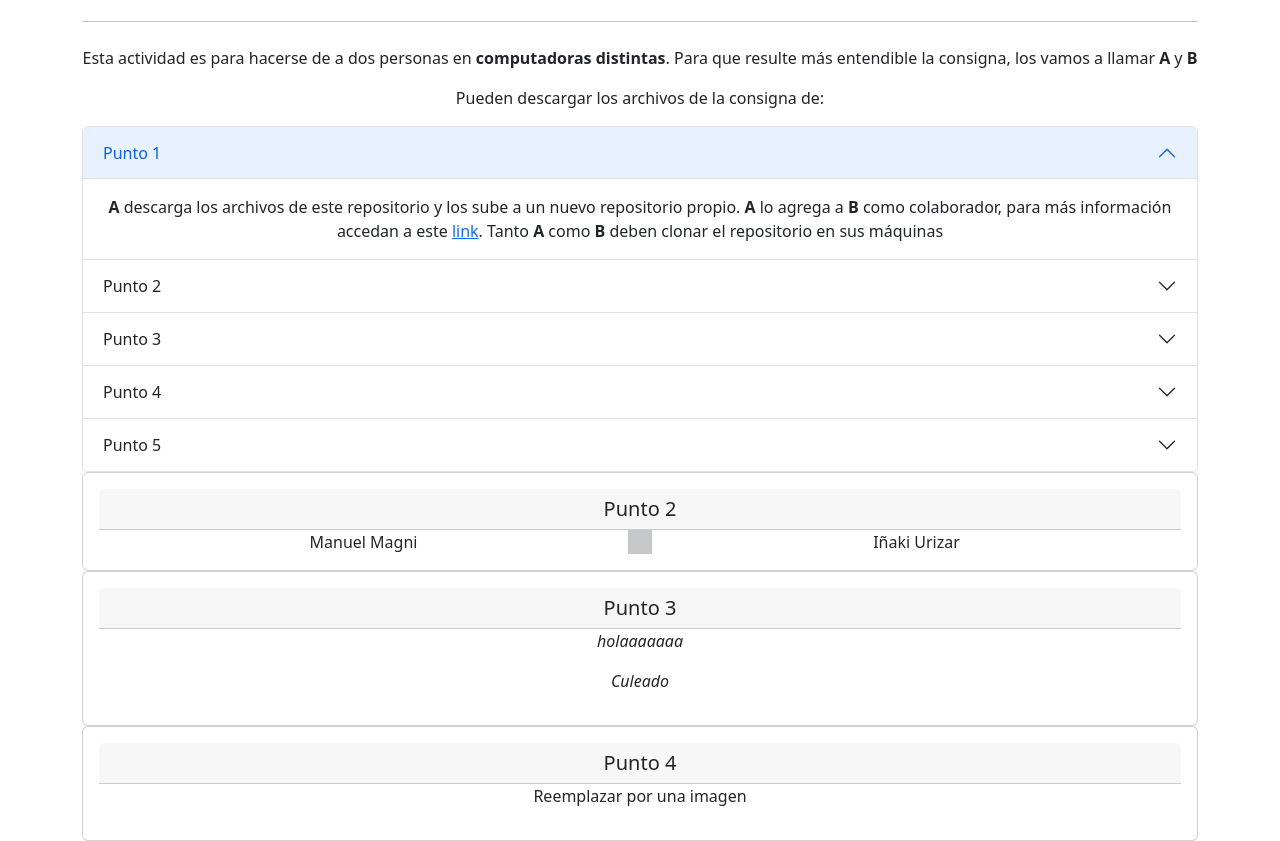
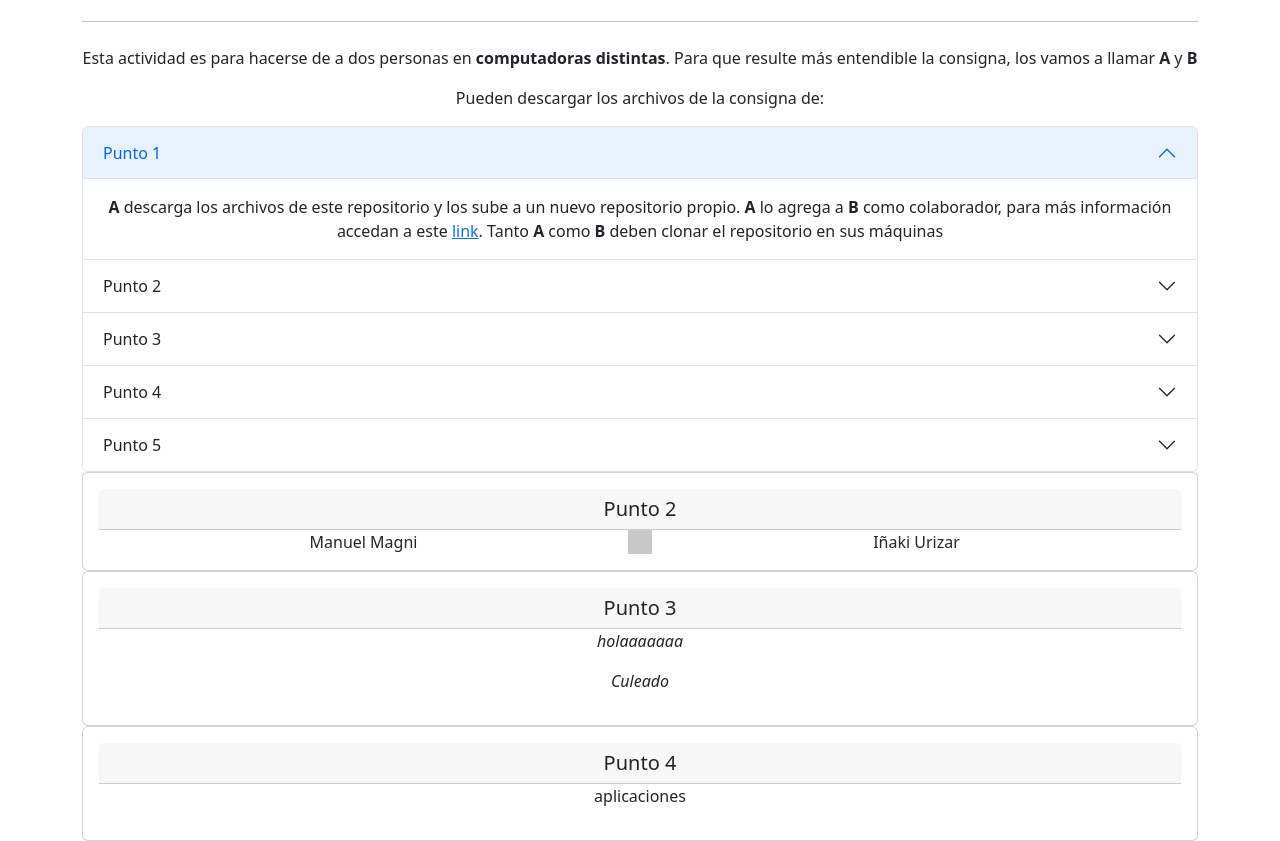
Before and after one commit to manuZX12/Actividad-Git, a plain HTML site: page index.html in a window 1280 px wide. Shown: the part 108-949 px from the top of the page. Drawn offline with nearby package versions, Linux system fonts and the light colour scheme.

Commit message:
modificacion

```diff
--- a/index.html
+++ b/index.html
@@ -104,7 +104,7 @@
       <div class="card">
         <div class="card-body">
         <h5 class="card-header">Punto 4</h5>
-        <p>Reemplazar por una imagen</p>
+        <p> aplicaciones</p>
         </div>
   </div>
     </div>
```
